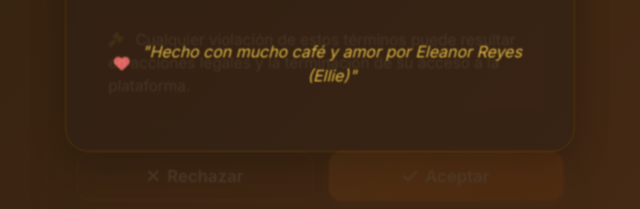
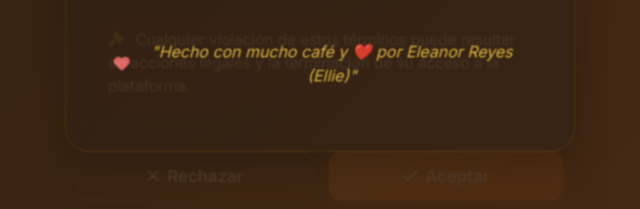
Before and after one commit to EllieWasteland/studi.app_HogarConectado, a plain HTML site: page index.html in a window 1280 px wide. Shown: the part 517-726 px from the top of the page, 320-960 px from the left. Drawn offline with nearby package versions, Linux system fonts and the light colour scheme.

Commit message:
Update index.html

```diff
--- a/index.html
+++ b/index.html
@@ -440,7 +440,7 @@
 
             <p class="text-center text-amber-300 italic mt-8 mb-4 flex items-center">
                 <i class="fas fa-heart text-red-400 mr-2"></i>
-                "Hecho con mucho café y amor por Eleanor Reyes (Ellie)"
+                "Hecho con mucho café y ❤️ por Eleanor Reyes (Ellie)"
             </p>
         </div>
     </div>
```
